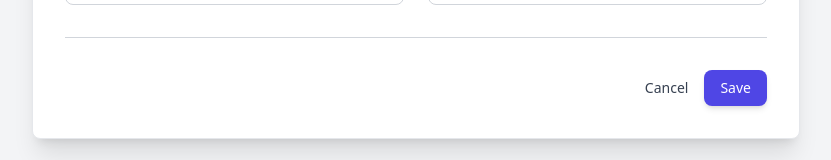
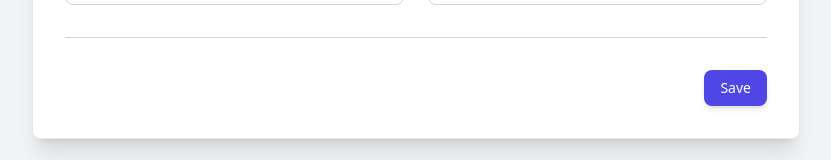
Before and after one commit to youtlane/wealthHealth, a Next.js app in the folder hrnet-react/: page / in a window 1280 px wide. Shown: the part 949-1109 px from the top of the page, without its empty margins (224-1055 px from the left). Built offline with nearby package versions, Linux system fonts and the light colour scheme.

Commit message:
fix;style button fix

```diff
--- a/hrnet-react/src/app/page.jsx
+++ b/hrnet-react/src/app/page.jsx
@@ -207,9 +207,7 @@ export default function AddEmployee() {
         </div>
 
         <div className="flex justify-end gap-4 mt-8">
-          <button type="button" className="text-sm font-medium text-gray-700 hover:text-gray-900">
-            Cancel
-          </button>
+
           <button
             type="submit"
             className="bg-indigo-600 text-white rounded-lg px-4 py-2 text-sm font-medium shadow-md hover:bg-indigo-700 focus:outline-none focus:ring-2 focus:ring-indigo-500"
@@ -228,7 +226,12 @@ export default function AddEmployee() {
         overlayClassName="modal-overlay"
       >
         <h2>Employee Added</h2>
-        <button onClick={closeModal} className="button">OK</button>
+        <button
+          onClick={closeModal}
+          className="bg-indigo-600 text-white rounded-lg px-4 py-2 text-sm font-medium shadow-md hover:bg-indigo-700 focus:outline-none focus:ring-2 focus:ring-indigo-500"
+        >
+          close
+        </button>
       </Modal>
     </div>
   );
```
